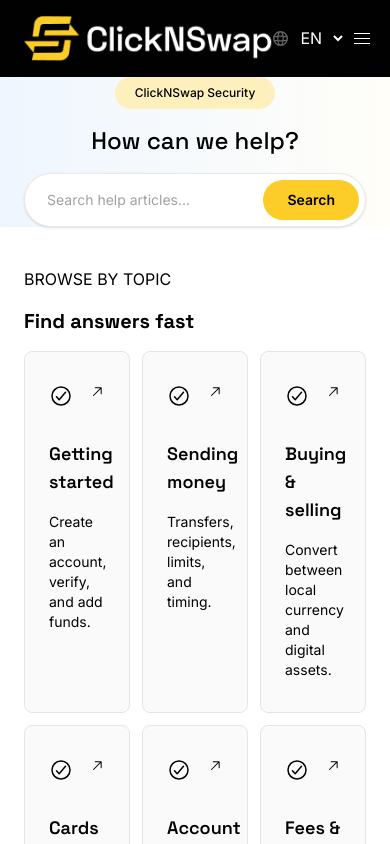
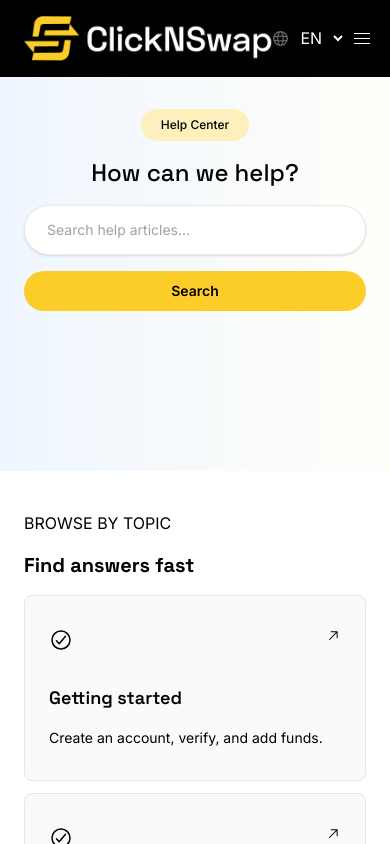
Before and after one commit to Clickandswap/swap-web-app, a Next.js app: page /help in a window 390 px wide. Shown: the top 844 px of the page. Built offline with nearby package versions, Linux system fonts and the light colour scheme.

Commit message:
worked on the animation and mobilw view of help's page

```diff
--- a/app/(home)/help/_components/FindAnswers.tsx
+++ b/app/(home)/help/_components/FindAnswers.tsx
@@ -1,19 +1,44 @@
+"use client";
+
 import { findAnswers } from "@/common/data/findAnswers";
-import React from "react";
 import { GoArrowUpRight } from "react-icons/go";
 import { IoCheckmarkCircleOutline } from "react-icons/io5";
+import { motion } from "framer-motion";
 
 function FindAnswers() {
   return (
     <main className="py-10 md:px-26 px-6 text-dark md:my-18">
-      <p>BROWSE BY TOPIC</p>
-      <h4 className="my-4 font-bold md:text-3xl text-xl font-space_grotesk">
+      <motion.p
+        initial={{ opacity: 0, x: -30 }}
+        whileInView={{ opacity: 1, x: 0 }}
+        viewport={{ once: true }}
+        transition={{ duration: 0.6 }}
+      >
+        BROWSE BY TOPIC
+      </motion.p>
+      <motion.h4
+        initial={{ opacity: 0, x: -30 }}
+        whileInView={{ opacity: 1, x: 0 }}
+        viewport={{ once: true }}
+        transition={{ delay: 0.3, duration: 0.6 }}
+        className="my-4 font-bold md:text-3xl text-xl font-space_grotesk"
+      >
         Find answers fast
-      </h4>
+      </motion.h4>
 
-      <div className="grid grid-cols-3 gap-3">
-        {findAnswers.map((item) => (
-          <div
+      <div className="grid md:grid-cols-3 grid-cols-1 gap-3">
+        {findAnswers.map((item, index) => (
+          <motion.div
+            initial={{ opacity: 0, scale: 0.4 }}
+            whileInView={{ opacity: 1, scale: 1 }}
+            viewport={{ once: true }}
+            transition={{
+              delay: 0.3 * index,
+              stiffness: 120,
+              damping: 12,
+              mass: 0.8,
+              type: "spring",
+            }}
             key={item.id}
             className="py-8 px-6 rounded-lg border border-[#E5E5E5] bg-[#FAFAFA] hover:bg-linear-to-r from-[#EFF6FF] to-[#FFFEF9] hover:border-[#FFEEB0] hover:shadow-lg transition-all duration-150 ease-in-out"
           >
@@ -26,7 +51,7 @@
               {item.title}
             </h4>
             <p className="text-sm">{item.details}</p>
-          </div>
+          </motion.div>
         ))}
       </div>
     </main>
--- a/app/(home)/help/_components/HeroSection.tsx
+++ b/app/(home)/help/_components/HeroSection.tsx
@@ -1,36 +1,68 @@
+"use client";
+
 import Button from "@/components/ui/Button";
-import React from "react";
+import { motion } from "framer-motion";
 
 function HeroSection() {
+  return (
+    <main className="md:pt-34 pt-8 md:pb-34 pb-40 md:px-12 px-6 bg-linear-to-r from-[#EFF6FF] to-[#FFFEF9]">
+      <motion.p
+        initial={{ opacity: 0, x: -30 }}
+        whileInView={{ opacity: 1, x: 0 }}
+        viewport={{ once: true }}
+        transition={{ duration: 0.6 }}
+        className="bg-[#FEF0BD] py-2 px-5 w-fit text-xs font-medium rounded-3xl mx-auto text-dark"
+      >
+        Help Center
+      </motion.p>
+      <motion.h3
+        initial={{ opacity: 0, x: -30 }}
+        whileInView={{ opacity: 1, x: 0 }}
+        viewport={{ once: true }}
+        transition={{ delay: 0.4, duration: 0.6 }}
+        className="font-space_grotesk font-medium md:text-4xl text-2xl text-dark text-center my-4"
+      >
+        How can we help?
+      </motion.h3>
 
-  return (
-    <main className="md:py-34 md:px-12 px-6 bg-linear-to-r from-[#EFF6FF] to-[#FFFEF9]">
-      <p className="bg-[#FEF0BD] py-2 px-5 w-fit text-xs font-medium rounded-3xl mx-auto text-dark">
-        ClickNSwap Security
-      </p>
-      <h3 className="font-space_grotesk font-medium md:text-4xl text-2xl text-dark text-center my-4">
-        How can we help?
-      </h3>
-
-      <form
+      <motion.form
         // onSubmit={handleSearch}
+        initial={{ opacity: 0, y: 30 }}
+        whileInView={{ opacity: 1, y: 0 }}
+        viewport={{ once: true }}
+        transition={{ delay: 0.8, duration: 0.6 }}
         className="flex w-full max-w-xl mx-auto items-center justify-between rounded-full border border-neutral-200/80 bg-white p-1.5 shadow-sm focus-within:border-neutral-400 focus-within:ring-1 focus-within:ring-neutral-400 transition"
       >
         {/* Invisible Input Field */}
         <input
           type="text"
           placeholder="Search help articles..."
-        //   value={searchQuery}
-        //   onChange={(e) => setSearchQuery(e.target.value)}
+          //   value={searchQuery}
+          //   onChange={(e) => setSearchQuery(e.target.value)}
           className="w-full bg-transparent pl-4 pr-2 py-2 text-sm text-neutral-800 placeholder-neutral-400 focus:outline-none"
         />
-        <Button
+        <motion.button
           type="submit"
-          className="rounded-full bg-primary px-6 py-2.5 text-sm font-semibold text-black"
+          className="rounded-full bg-primary px-6 py-2.5 text-sm font-semibold text-black md:block hidden"
+          initial={{ opacity: 0, x: 30 }}
+          whileInView={{ opacity: 1, x: 0 }}
+          viewport={{ once: true }}
+          transition={{ delay: 1.5, duration: 0.6 }}
         >
           Search
-        </Button>
-      </form>
+        </motion.button>
+      </motion.form>
+
+      <motion.button
+        type="submit"
+        className="rounded-full bg-primary px-6 py-2.5 text-sm font-semibold text-black mt-4 w-full md:hidden block"
+        initial={{ opacity: 0, x: 30 }}
+        whileInView={{ opacity: 1, x: 0 }}
+        viewport={{ once: true }}
+        transition={{ delay: 1.5, duration: 0.6 }}
+      >
+        Search
+      </motion.button>
     </main>
   );
 }
--- a/app/(home)/help/page.tsx
+++ b/app/(home)/help/page.tsx
@@ -5,12 +5,12 @@
 
 function HelpPage() {
   return (
-    <>
+    <main className='overflow-hidden'>
         <HeroSection />
         <FindAnswers />
         <NeedHelp />
         <Faqs />
-    </>
+    </main>
   )
 }
 
```
